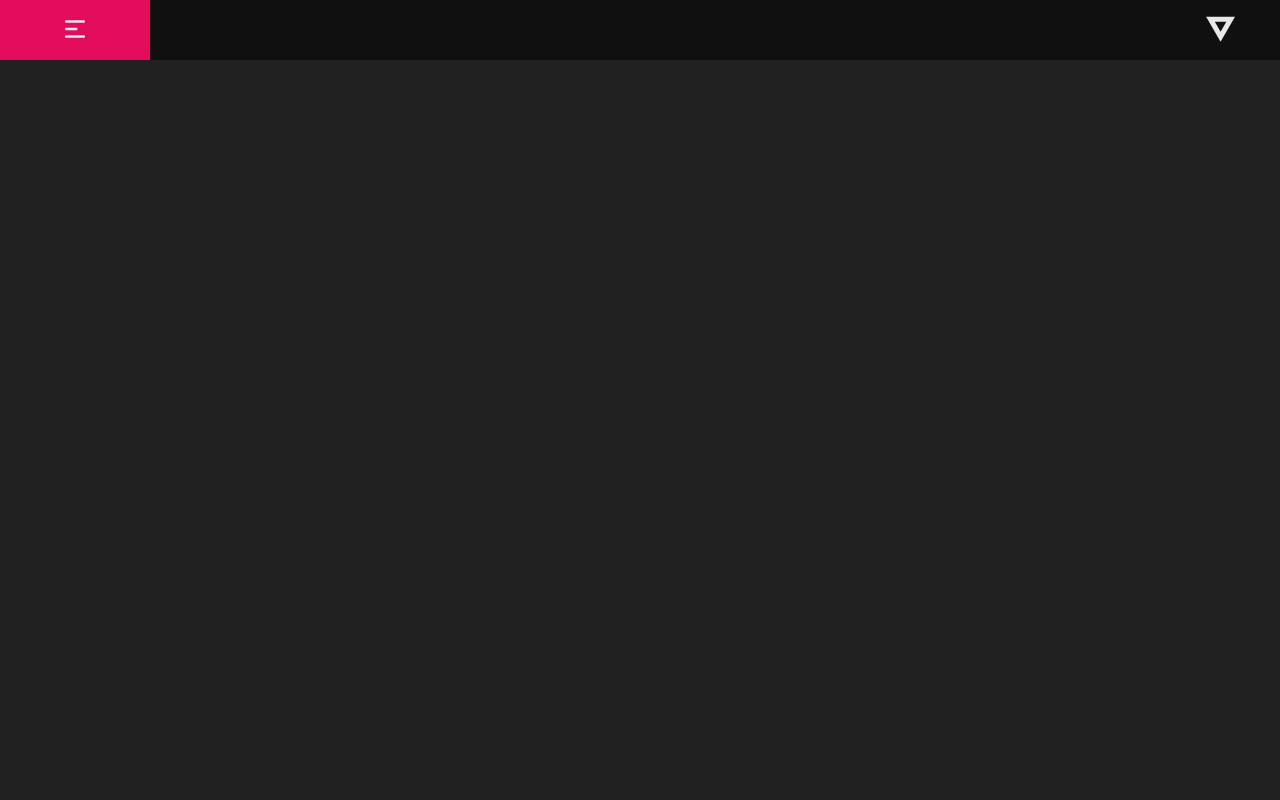
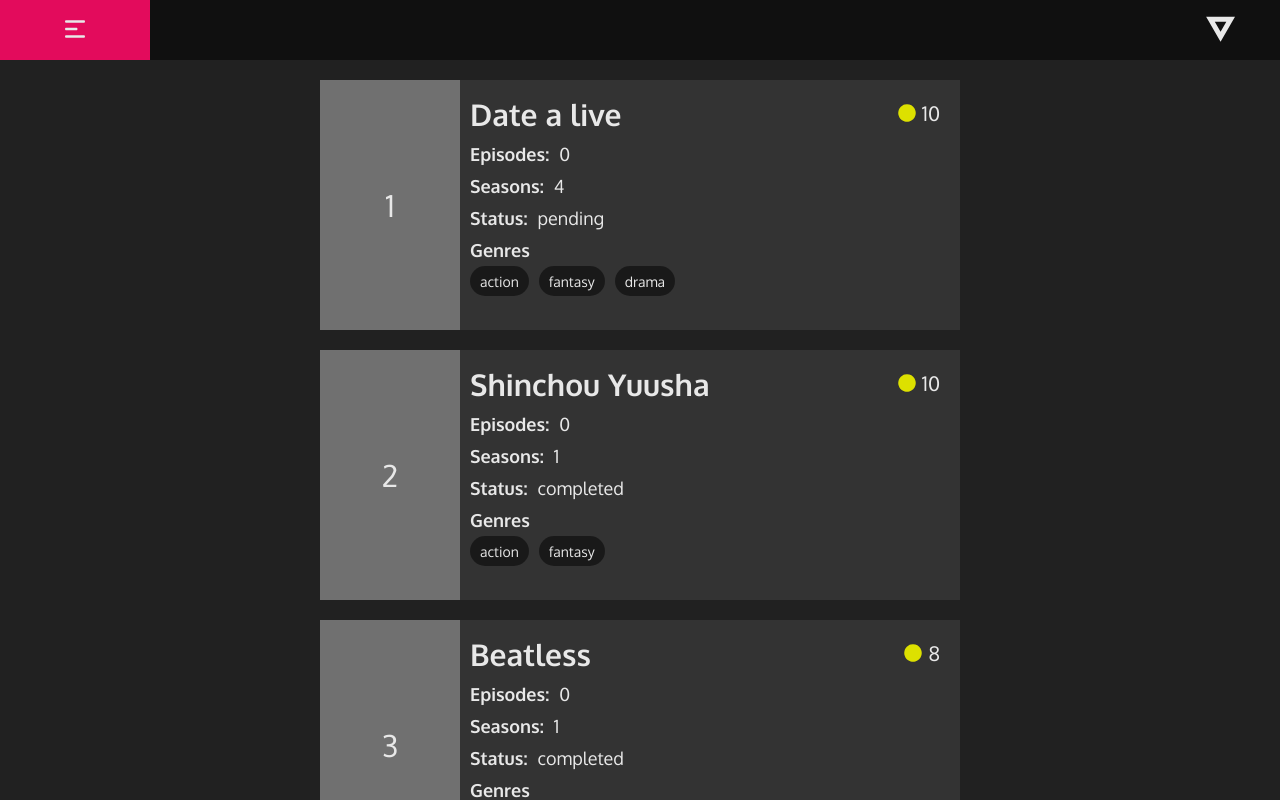
Before and after one commit to Texmo100/MigoApp_React, a React (Create React App) app: page / in a window 1280 px wide. Shown: the top 800 px of the page. Built offline with nearby package versions, Linux system fonts and the light colour scheme.

Commit message:
Wrapper cards and Cards successfully applied

```diff
--- a/src/App.js
+++ b/src/App.js
@@ -1,11 +1,13 @@
 import React from "react";
 import WrapperApp from "./components/UI/WrapperApp/WrapperApp";
 import Header from "./components/UI/Header/Header";
+import WrapperCards from "./components/UI/WrapperCards/WrapperCards";
 
 const App = () => {
   return (
     <WrapperApp>
       <Header />
+      <WrapperCards />
     </WrapperApp>
   );
 }
--- a/src/components/UI/Header/Header.module.css
+++ b/src/components/UI/Header/Header.module.css
@@ -1,6 +1,7 @@
 .header {
     position: fixed;
     top: 0;
+    z-index: 1;
     background-color: rgba(0, 0, 0, 50%);
     width: 100%;
     height: 6rem;
--- a/src/components/UI/WrapperApp/WrapperApp.module.css
+++ b/src/components/UI/WrapperApp/WrapperApp.module.css
@@ -1,5 +1,7 @@
 .wrapper-app {
-    min-height: calc(100vh - 8rem);
+    min-height: 100vh;
     max-height: 100%;
-    margin-top: 8rem;
+    margin: 8rem 0 2rem 0;
+    display: flex;
+    justify-content: center;
 }
```
